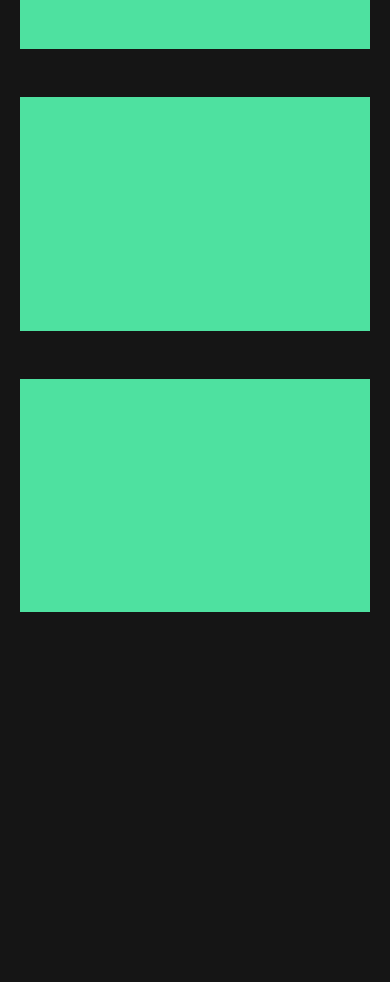
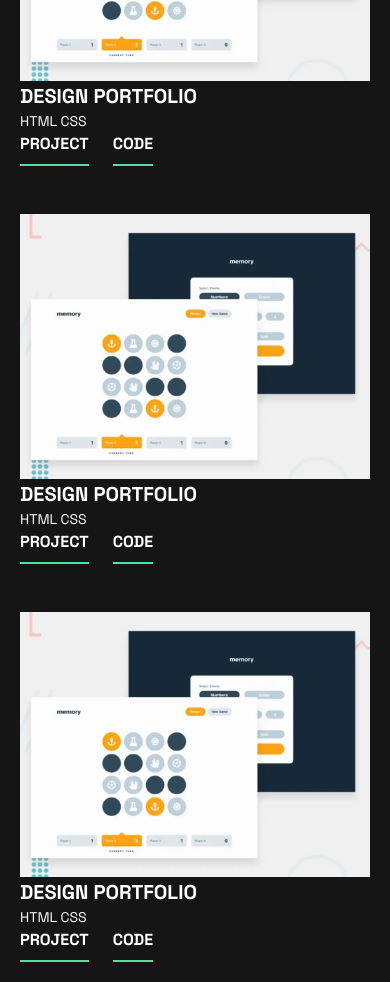
Before and after one commit to kieren-mcgill/dev-portfolio, a Next.js app: page / in a window 390 px wide. Shown: the part 2020-3002 px from the top of the page. Before the commit the page ends 2652 px from the top, so only its background shows below. Built offline with nearby package versions, Linux system fonts and the light colour scheme.

Commit message:
completed project card, responsive

```diff
--- /dev/null
+++ b/app/components/ProjectCard.tsx
@@ -0,0 +1,46 @@
+import Image from "next/image";
+import mockProjectImage from '@/public/images/thumbnail-project-5-large.webp'
+import Button from "@/app/components/global/Button";
+
+const ProjectCard = () => {
+
+    return (
+        <div className="relative group flex flex-col w-full h-full aspect-square">
+                <Image
+                    className="w-full h-4/5 object-cover"
+                    src={mockProjectImage}
+                    alt={"project-image"}
+                    width={1080}
+                    height={800}
+                />
+            <div className="flex flex-col justify-around grow uppercase">
+                <h3>Design Portfolio</h3>
+                <p>html css</p>
+                <div
+                    className={`
+                    flex gap-6
+                    lg:flex-col lg:gap-12
+                    lg:hidden lg:group-hover:flex
+                    lg:absolute top-0 left-0 lg:w-full lg:h-4/5 lg:items-center lg:justify-center
+                    lg:group-hover:bg-grey-dark/75
+                    `}
+                >
+                    <Button
+                        type={'ext-link'}
+                        path={'/'}>
+                        project
+                    </Button>
+
+                    <Button
+                        type={'ext-link'}
+                        path={'/'}>
+                        code
+                    </Button>
+
+                </div>
+            </div>
+        </div>
+    )
+}
+
+export default ProjectCard;
--- a/app/components/sections/ProjectsSection.tsx
+++ b/app/components/sections/ProjectsSection.tsx
@@ -1,4 +1,5 @@
 import Section from "@/app/components/global/Section";
+import ProjectCard from "@/app/components/ProjectCard";
 
 const ProjectsSection = () => {
 
@@ -8,9 +9,9 @@ const ProjectsSection = () => {
             title={"Projects"}
         >
             <div className="grid grid-cols-1 md:grid-cols-2 gap-12">
-                <div className="bg-green w-full aspect-3/2"></div>
-                <div className="bg-green w-full aspect-3/2"></div>
-                <div className="bg-green w-full aspect-3/2"></div>
+                <ProjectCard/>
+                <ProjectCard/>
+                <ProjectCard/>
 
             </div>
         </Section>
```
Also changed, not shown: public/images/thumbnail-project-5-large.webp (added).
